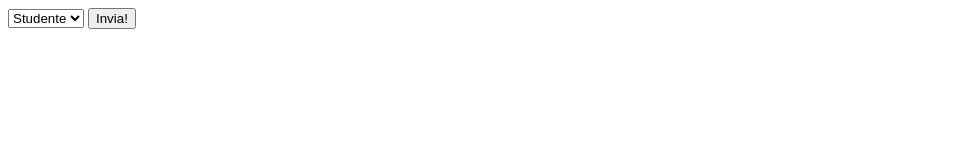
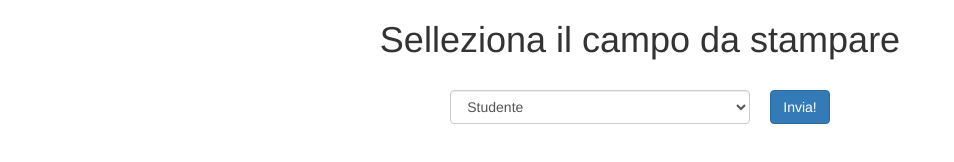
Before and after one commit to ncvescera/C-LaVendettaTuonanteDelRitorno, a plain HTML site: page index.html in a window 1280 px wide. Shown: the whole page, without its empty margins (0-954 px from the left). Drawn offline with nearby package versions, Linux system fonts and the light colour scheme.

Commit message:
Aggiunto bootstrap a index.html

```diff
--- a/index.html
+++ b/index.html
@@ -1,19 +1,37 @@
 <html>
 <head>
 <title>La mia prova con il C</title>
+
+<meta charset="utf-8">
+  <meta name="viewport" content="width=device-width, initial-scale=1">
+  <link rel="stylesheet" href="http://maxcdn.bootstrapcdn.com/bootstrap/3.3.5/css/bootstrap.min.css">
+  <script src="https://ajax.googleapis.com/ajax/libs/jquery/1.11.3/jquery.min.js"></script>
+  <script src="http://maxcdn.bootstrapcdn.com/bootstrap/3.3.5/js/bootstrap.min.js"></script>
+
 </head>
 <body>
+<center>
+<div class="container">
 
 <form method="GET" action="../cgi-bin/script.py">
-
-	<select name="ruolo">
-		<option value="docente">Docente</option>
-		<option value="dirigente">Dirigente</option>
-		<option value="studente" selected="selected">Studente</option>
-	</select>
-	<input type="submit" value="Invia!"/>
-
+	<h1>Selleziona il campo da stampare</h1><br>
+	<table>
+	<tr>
+	<td width="320px">
+		<select name="ruolo" class="form-control" style="width:300px;">
+			<option value="docente">Docente</option>
+			<option value="dirigente">Dirigente</option>
+			<option value="studente" selected="selected">Studente</option>
+		</select>
+	</td>
+	<td>
+		<input type="submit" value="Invia!" class="btn btn-primary"/>
+	</td>
+	</tr>
+	</table>
 </form>
 
+</div>
+</center>
 </body>
 </html>
```
